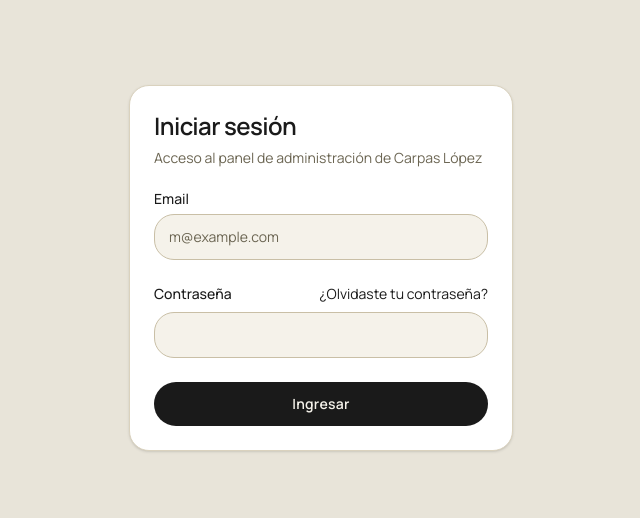
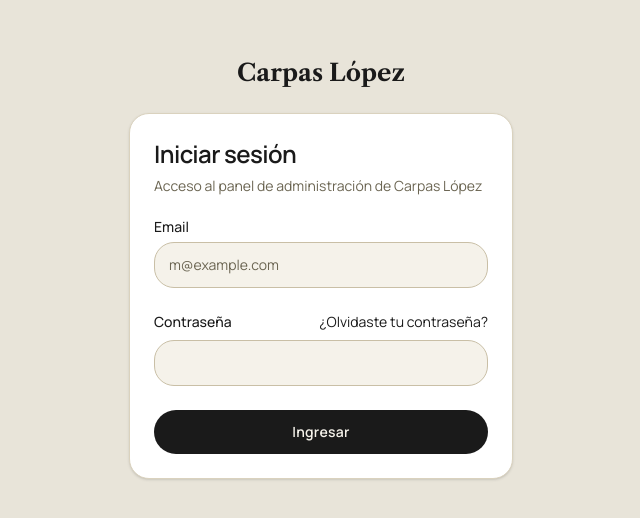
Before and after one commit to cquezada-m11/carpas-lopez, a Next.js app: page /auth/login in a window 1280 px wide. Shown: the part 132-650 px from the top of the page, without its empty margins (319-959 px from the left). Built offline with nearby package versions, Linux system fonts and the light colour scheme; no server answers; the database is empty.

Commit message:
Feat: logo de marca en las páginas de autenticación
Componente AuthLogo (server, lee el logo de configuración) mostrado fuera del
card, arriba y centrado, en login, forgot-password, update-password y error.
Enlaza al home.

```diff
--- a/app/auth/error/page.tsx
+++ b/app/auth/error/page.tsx
@@ -1,3 +1,4 @@
+import { AuthLogo } from "@/components/auth/auth-logo";
 import { Card, CardContent, CardHeader, CardTitle } from "@/components/ui/card";
 import { Suspense } from "react";
 
@@ -32,6 +33,7 @@ export default function Page({
     <div className="flex min-h-svh w-full items-center justify-center p-6 md:p-10">
       <div className="w-full max-w-sm">
         <div className="flex flex-col gap-6">
+          <AuthLogo />
           <Card>
             <CardHeader>
               <CardTitle className="text-2xl">
--- a/app/auth/forgot-password/page.tsx
+++ b/app/auth/forgot-password/page.tsx
@@ -1,9 +1,11 @@
+import { AuthLogo } from "@/components/auth/auth-logo";
 import { ForgotPasswordForm } from "@/components/forgot-password-form";
 
 export default function Page() {
   return (
     <div className="flex min-h-svh w-full items-center justify-center p-6 md:p-10">
-      <div className="w-full max-w-sm">
+      <div className="flex w-full max-w-sm flex-col gap-6">
+        <AuthLogo />
         <ForgotPasswordForm />
       </div>
     </div>
--- a/app/auth/login/page.tsx
+++ b/app/auth/login/page.tsx
@@ -1,9 +1,11 @@
+import { AuthLogo } from "@/components/auth/auth-logo";
 import { LoginForm } from "@/components/login-form";
 
 export default function Page() {
   return (
     <div className="flex min-h-svh w-full items-center justify-center p-6 md:p-10">
-      <div className="w-full max-w-sm">
+      <div className="flex w-full max-w-sm flex-col gap-6">
+        <AuthLogo />
         <LoginForm />
       </div>
     </div>
--- a/app/auth/update-password/page.tsx
+++ b/app/auth/update-password/page.tsx
@@ -1,9 +1,11 @@
+import { AuthLogo } from "@/components/auth/auth-logo";
 import { UpdatePasswordForm } from "@/components/update-password-form";
 
 export default function Page() {
   return (
     <div className="flex min-h-svh w-full items-center justify-center p-6 md:p-10">
-      <div className="w-full max-w-sm">
+      <div className="flex w-full max-w-sm flex-col gap-6">
+        <AuthLogo />
         <UpdatePasswordForm />
       </div>
     </div>
--- /dev/null
+++ b/components/auth/auth-logo.tsx
@@ -0,0 +1,27 @@
+import Link from "next/link";
+import { getConfiguracion } from "@/lib/content/queries";
+import { mediaUrl } from "@/lib/content/media";
+
+/** Logo de la marca para las páginas de autenticación, fuera del card. */
+export async function AuthLogo() {
+  const config = await getConfiguracion();
+  const logo = mediaUrl(config?.logo_path);
+  const nombre = config?.nombre_empresa ?? "Carpas López";
+
+  return (
+    <Link
+      href="/"
+      aria-label={nombre}
+      className="flex items-center justify-center"
+    >
+      {logo ? (
+        // eslint-disable-next-line @next/next/no-img-element
+        <img src={logo} alt={nombre} className="h-12 w-auto md:h-14" />
+      ) : (
+        <span className="font-serif text-2xl font-bold text-foreground">
+          {nombre}
+        </span>
+      )}
+    </Link>
+  );
+}
```
